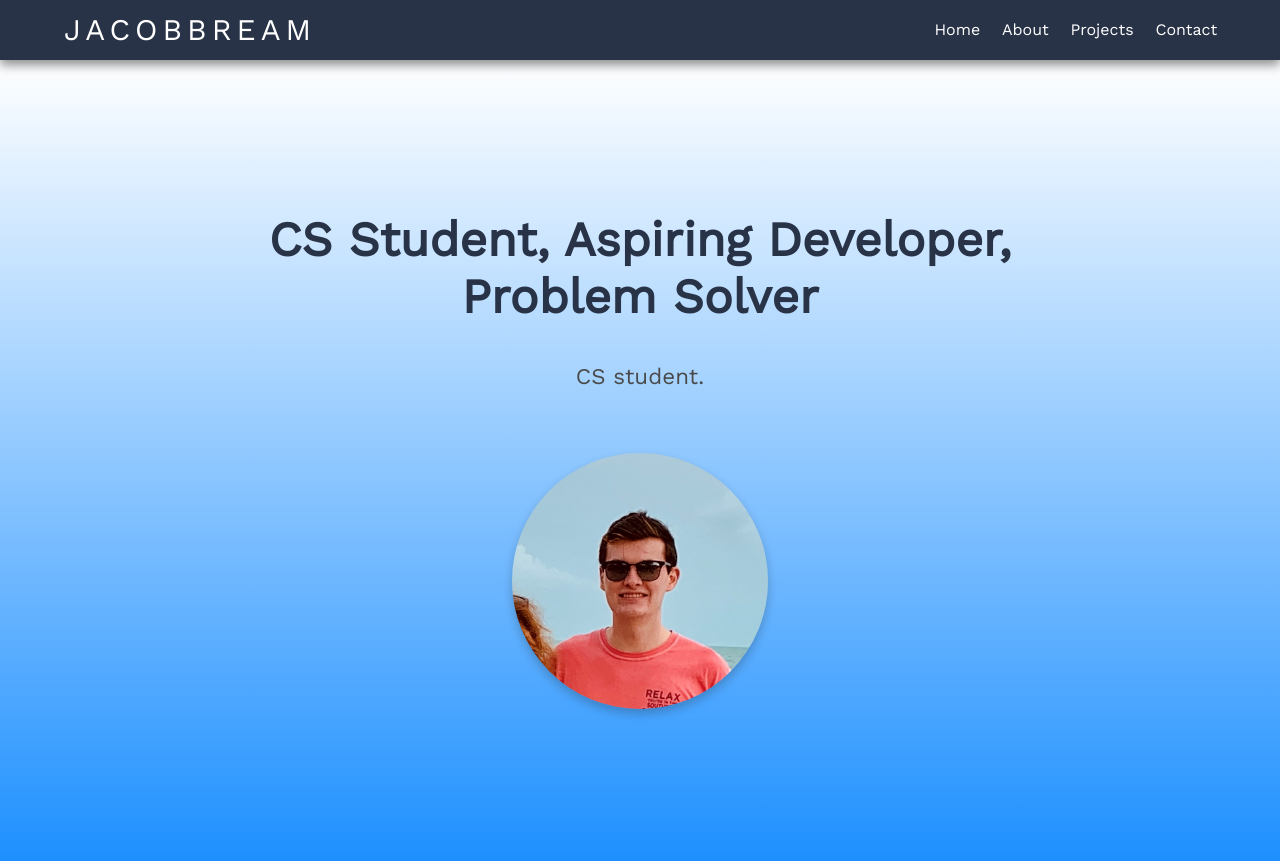
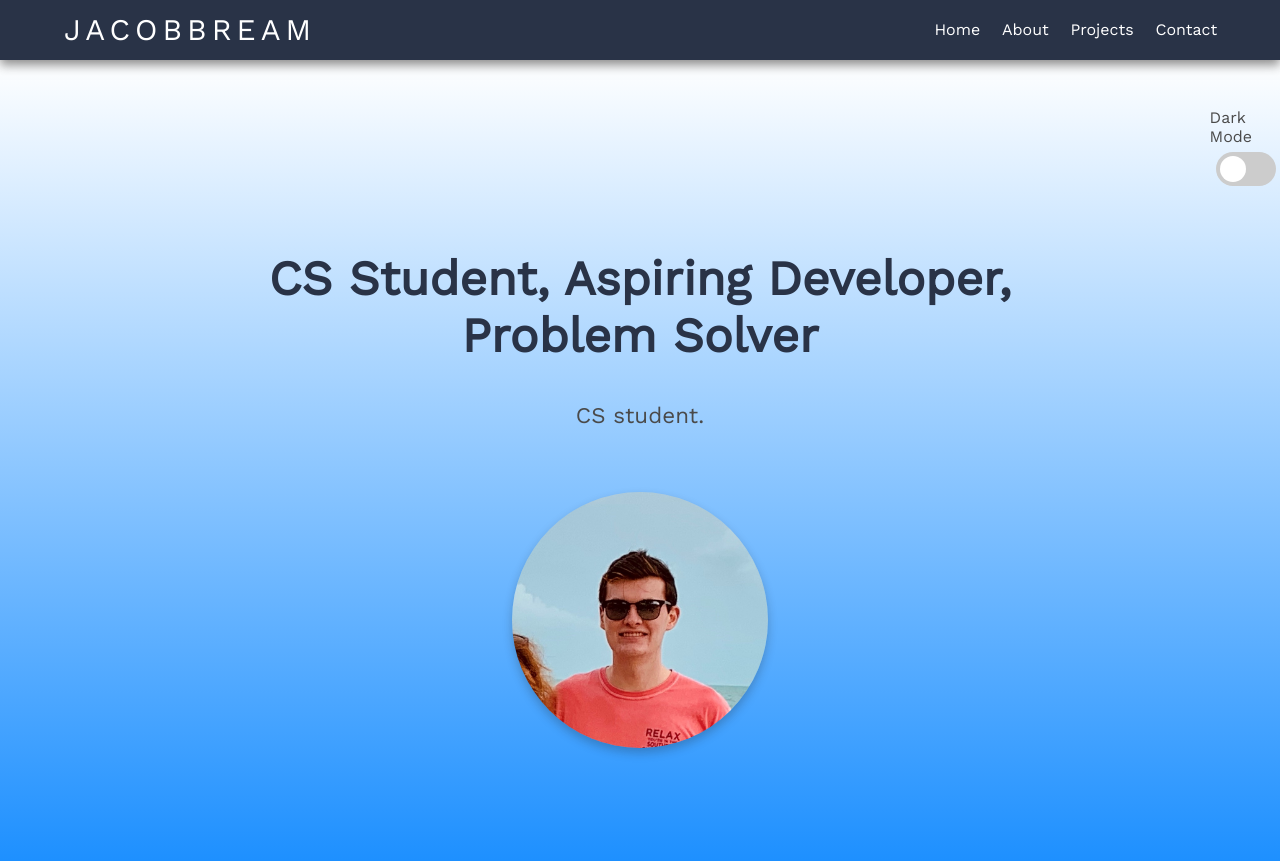
Before and after one commit to SimplyJacoby/My-Website, a PHP site: page /JacobBream.html in a window 1280 px wide. Shown: the top 861 px of the page. Run offline with PHP 8.4, Linux system fonts and the light colour scheme.

Commit message:
add dark mode

```diff
--- a/JacobBream.html
+++ b/JacobBream.html
@@ -6,7 +6,7 @@
         <link href='https://fonts.googleapis.com/css?family=Work Sans' rel='stylesheet'/>
     </head>
 
-    <body>
+    <body onload="runDarkMode();">
         <div id="navbar">
             <a id="name-link" href="#">JACOBBREAM</a>
             <ul id="navbar-links">
@@ -18,6 +18,11 @@
         </div>
         <div id="container">
             <div id="home">
+                <p id="dark-mode-label">Dark Mode</p>
+                <label class="switch">
+                    <input type="checkbox" id="dark-mode-switch" onclick="setDarkMode()">
+                    <span class="slider round"></span>
+                </label>
                 <h1 id="intro">CS Student, Aspiring Developer, Problem Solver</h1>
                 <p id="intro-statement">CS student.</p>
                 <img src="images/Casual Profile Photo.jpg">
--- a/JacobBreamScripts.js
+++ b/JacobBreamScripts.js
@@ -6,3 +6,37 @@ function visitNewPage(url) {
 function onSendEmailClick() {
     window.location.href = "SendEmail.html";
 }
+
+function setDarkMode() {
+    var checkBox = document.getElementById("dark-mode-switch");
+    if (checkBox.checked == true) {
+        window.localStorage.setItem("darkmode", "true");
+    }
+    else {
+        window.localStorage.setItem("darkmode", "false");
+    }
+    runDarkMode();
+}
+
+function runDarkMode() {
+    if (window.localStorage.getItem("darkmode") == "true") {
+        document.documentElement.style.setProperty('--bg-color', '#293347');
+        document.documentElement.style.setProperty('--bg-light-color', '#394763');
+        document.documentElement.style.setProperty('--bg-dark-color', '#1c2331');
+        document.documentElement.style.setProperty('--bg-overlay-color', '#1c2331');
+        document.documentElement.style.setProperty('--text-color', '#fff');
+        document.documentElement.style.setProperty('--text-lighter-color', '#ececec');
+        document.documentElement.style.setProperty('--border-color', '#293347');
+        document.getElementById("home").style.backgroundImage = "linear-gradient(#293347, #293347)";
+    }
+    else {
+        document.documentElement.style.setProperty('--bg-color', '#ececec');
+        document.documentElement.style.setProperty('--bg-light-color', '#fff');
+        document.documentElement.style.setProperty('--bg-dark-color', '#293347');
+        document.documentElement.style.setProperty('--bg-overlay-color', '#293347');
+        document.documentElement.style.setProperty('--text-color', '#293347');
+        document.documentElement.style.setProperty('--text-lighter-color', '#4a4a4a');
+        document.documentElement.style.setProperty('--border-color', '#ececec');
+        document.getElementById("home").style.backgroundImage = "linear-gradient(#fff, var(--accent-color))";
+    }
+}
--- a/JacobBreamStyle.css
+++ b/JacobBreamStyle.css
@@ -1,4 +1,4 @@
-:root {
+/* :root {
     --bg-color: #ececec;
     --bg-light-color: #fff;
     --bg-dark-color: #293347;
@@ -9,7 +9,9 @@
     --text-light-color: #fff;
     --border-color: #ececec;
     --font: 'Work Sans', sans-serif;
-}
+} */
+
+@import "variables.css";
 
 * {
     margin: 0;
@@ -150,6 +152,80 @@ body {
     border-radius: 1000px;
     box-shadow: 0 5px 10px rgba(27, 27, 27, 0.25);
 }
+
+#dark-mode-label {
+    display: block;
+    margin-top: -5%;
+    margin-bottom: 5.5%;
+    margin-left: 94.5%;
+
+}
+
+    /* switch */
+    .switch {
+        position: relative;
+        display: block;
+        width: 60px;
+        height: 34px;
+        margin-left: 95%;
+        margin-top: -5%;
+        margin-bottom: 5%;
+      }
+
+      /* Hide default HTML checkbox */
+      .switch input {
+        opacity: 0;
+        width: 0;
+        height: 0;
+      }
+
+      /* The slider */
+      .slider {
+        position: absolute;
+        cursor: pointer;
+        top: 0;
+        left: 0;
+        right: 0;
+        bottom: 0;
+        background-color: #ccc;
+        -webkit-transition: .4s;
+        transition: .4s;
+      }
+
+      .slider:before {
+        position: absolute;
+        content: "";
+        height: 26px;
+        width: 26px;
+        left: 4px;
+        bottom: 4px;
+        background-color: white;
+        -webkit-transition: .4s;
+        transition: .4s;
+      }
+
+      input:checked + .slider {
+        background-color: var(--accent-color);
+      }
+
+      input:focus + .slider {
+        box-shadow: 0 0 1px var(--accent-color);
+      }
+
+      input:checked + .slider:before {
+        -webkit-transform: translateX(26px);
+        -ms-transform: translateX(26px);
+        transform: translateX(26px);
+      }
+
+      /* Rounded sliders */
+      .slider.round {
+        border-radius: 34px;
+      }
+
+      .slider.round:before {
+        border-radius: 50%;
+      }
 
 /* about */
 #about-header-container {
--- a/SendEmail.html
+++ b/SendEmail.html
@@ -6,7 +6,7 @@
         <link href='https://fonts.googleapis.com/css?family=Work Sans' rel='stylesheet'/>
     </head>
 
-    <body>
+    <body onload="runDarkMode();">
         <form method="POST" action="JacobBream.php">
             <input type="text" name="name" id="email-name" placeholder="your name"></input>
             <input type="email" name="address" id="email-address" placeholder="email@email.com"></input>
@@ -14,5 +14,6 @@
             <textarea name="message" id="email-message" rows="15" placeholder="message"></textarea>
             <button type="submit" id="email-submit">Send</button>
         </form>
+        <script src="JacobBreamScripts.js"></script>
     </body>
 </html>
--- /dev/null
+++ b/variables.css
@@ -0,0 +1,12 @@
+:root {
+    --bg-color: #ececec;
+    --bg-light-color: #fff;
+    --bg-dark-color: #293347;
+    --bg-overlay-color: #293347;
+    --accent-color: #1E90FF;
+    --text-color: #293347;
+    --text-lighter-color: #4a4a4a;
+    --text-light-color: #fff;
+    --border-color: #ececec;
+    --font: 'Work Sans', sans-serif;
+}
```
Also changed, not shown: SendEmailStyle.css (+8 -2 lines).
